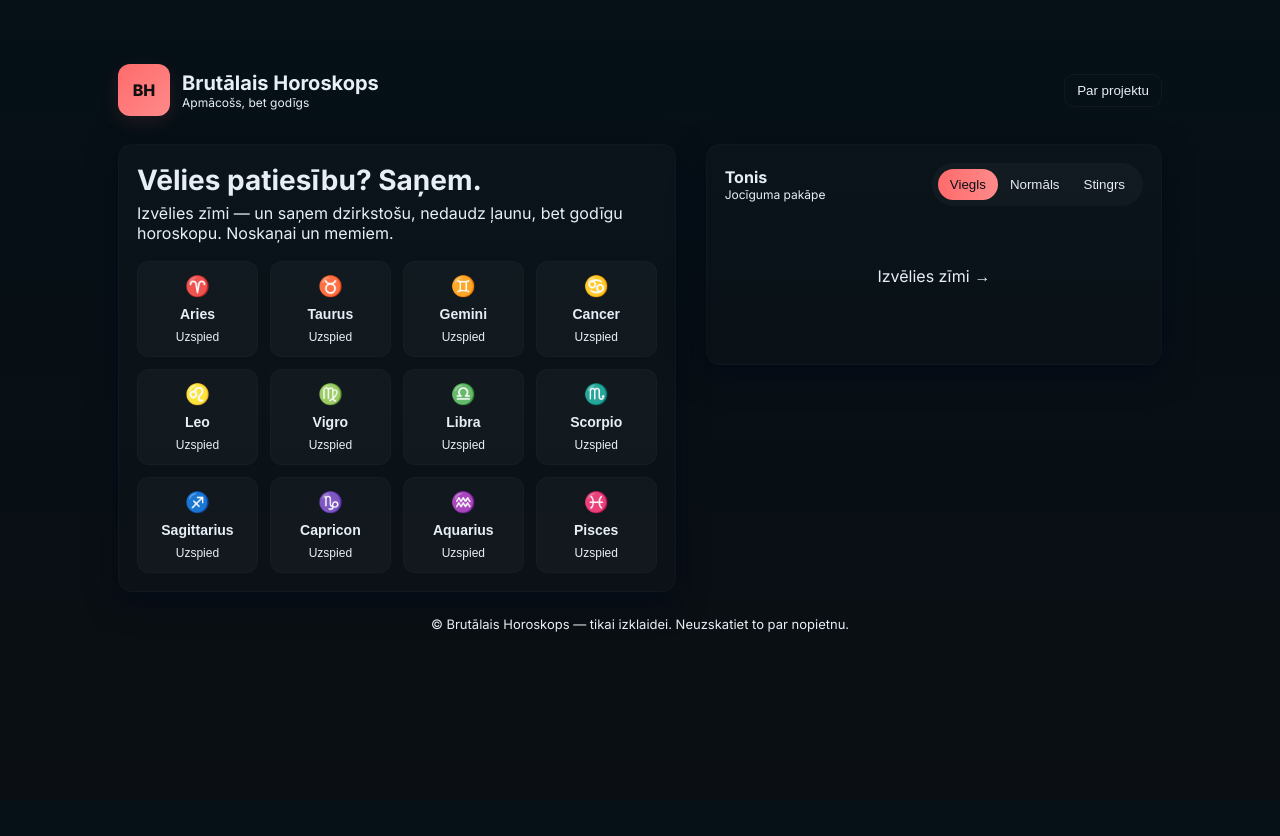
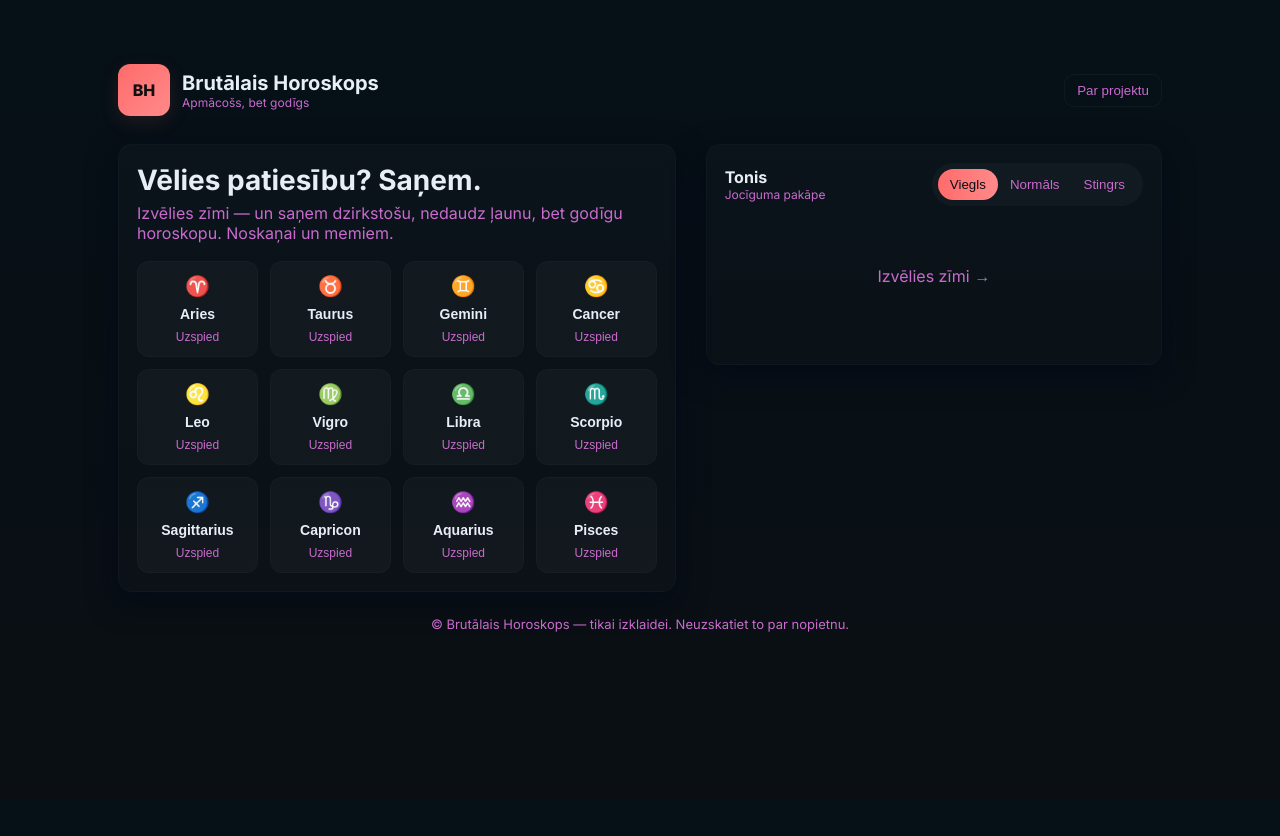
Before and after one commit to bogdanti192/brutal_horoscope, a Flask app: page / in a window 1280 px wide. Run offline with Flask 2, Linux system fonts and the light colour scheme; the visitor is signed in with stand-in values (Sample User, id 1).

Commit message:
Update index.html

```diff
--- a/templates/index.html
+++ b/templates/index.html
@@ -13,7 +13,7 @@
       :root {
         --bg: #0b0f13;
         --accent: #ff6b6b;
-        --muted: C86BCD;
+        --muted: #C86BCD;
         --text: #e8eef6;
         --radius: 14px;
         --shadow: 0 10px 30px rgba(2, 6, 23, 0.6);
```
